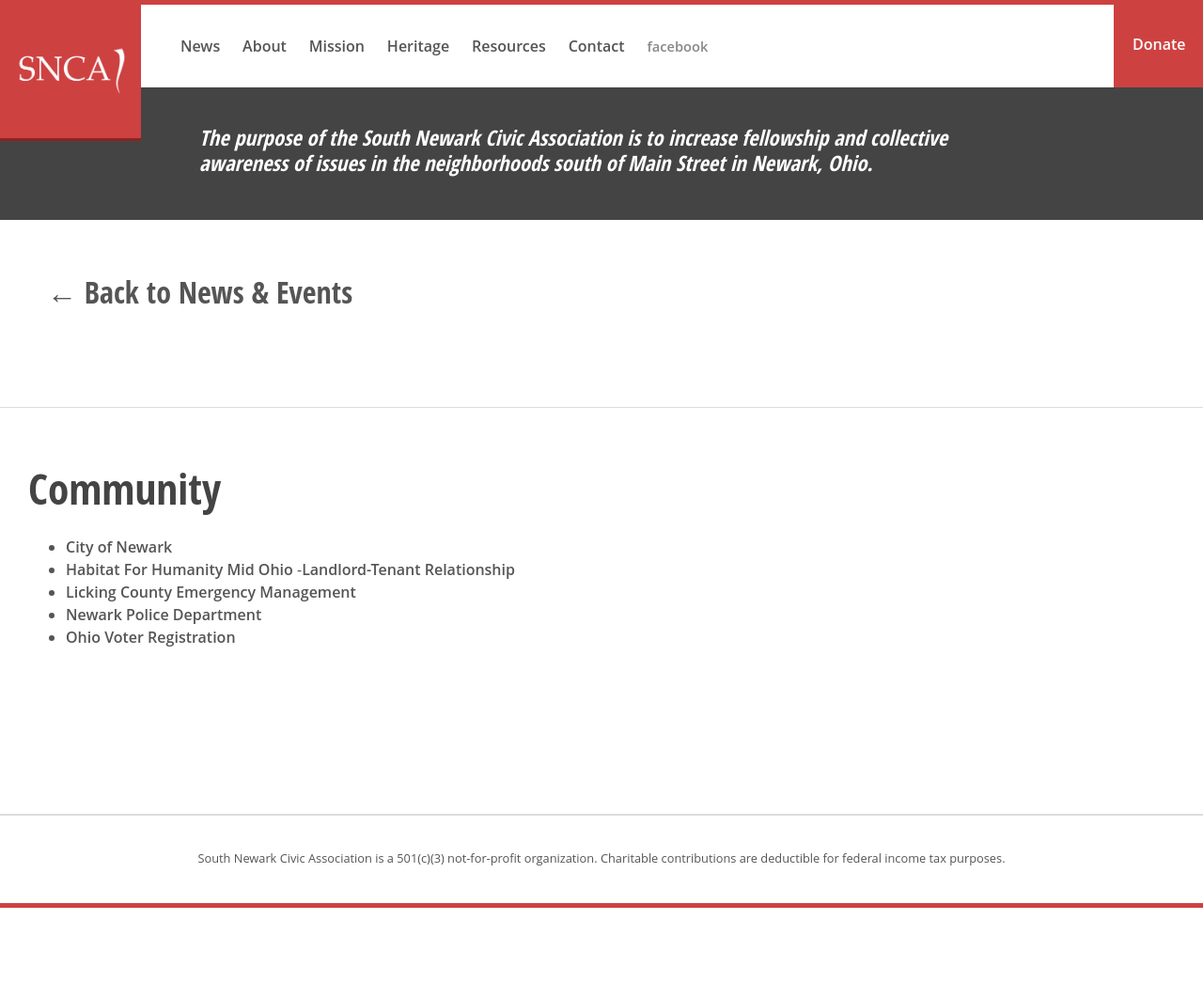
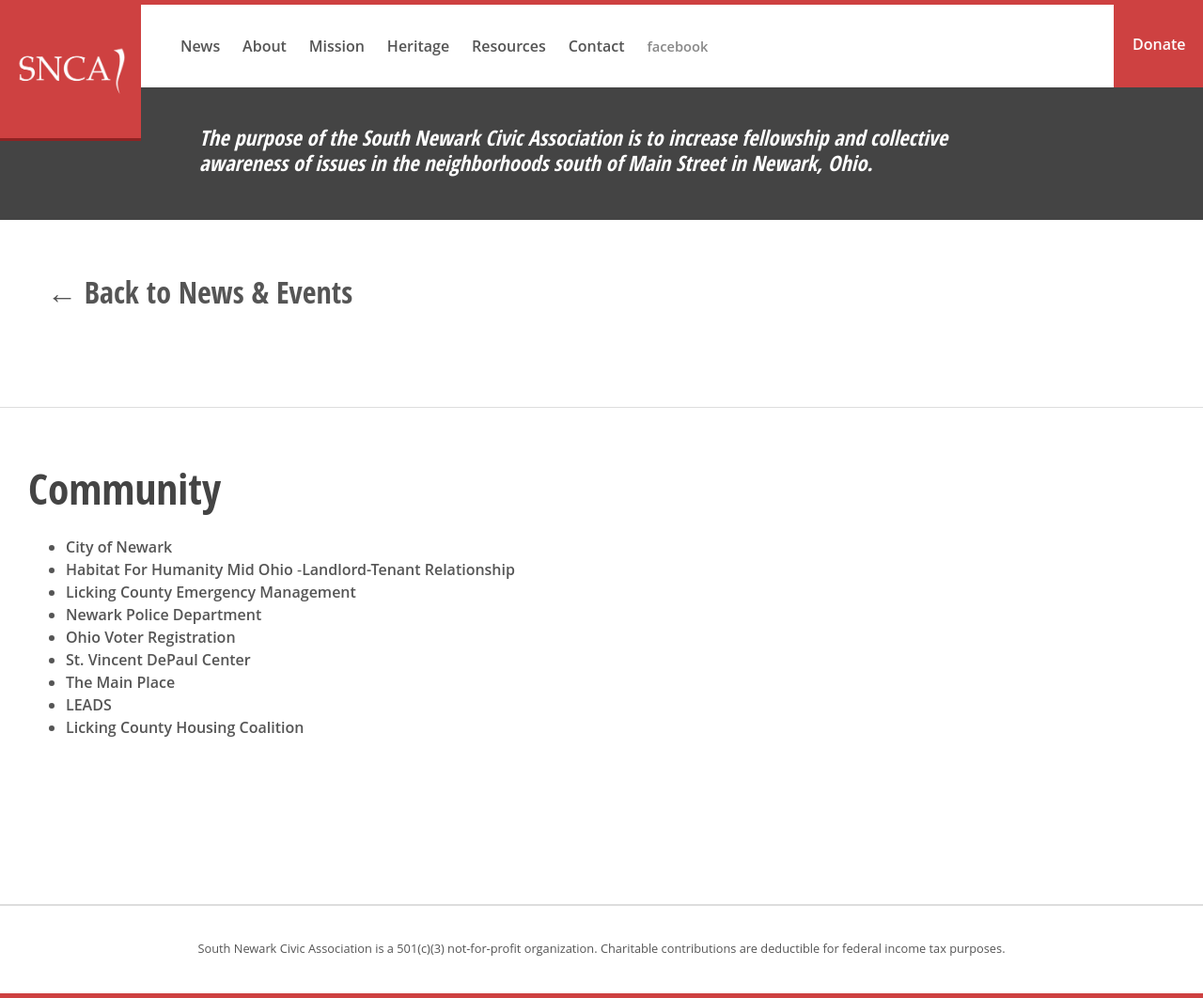
Before and after one commit to jeremyeblake/mysouthnewark, a Jekyll site: the page built from _posts/resources/2013-4-08-community-organization.md, in a window 1280 px wide. Shown: the whole page at 94% size. Built offline with Jekyll 4.4.1, drawn with Linux system fonts in a browser that asks for light colours; Markdown is read by kramdown in place of the engine named in the settings; before the commit the page ends 966 px from its top, so only the background shows below that.

Commit message:
Updated 2013-4-08-community-organization.md

```diff
--- a/_posts/resources/2013-4-08-community-organization.md
+++ b/_posts/resources/2013-4-08-community-organization.md
@@ -11,3 +11,7 @@
 - [Licking County Emergency Management](http://lcounty.com/EMA)
 - [Newark Police Department](http://newarkpd.com/)
 - [Ohio Voter Registration](http://www.electionsonthe.net/oh/licking/voteinfo.htm)
+- [St. Vincent DePaul Center](http://www.stvincentdepaulcenter.org/home)
+- [The Main Place](http://www.themainplace.org/)
+- [LEADS](http://www.leadscaa.org/)
+- [Licking County Housing Coalition](http://www.lcchousing.org/)
```
